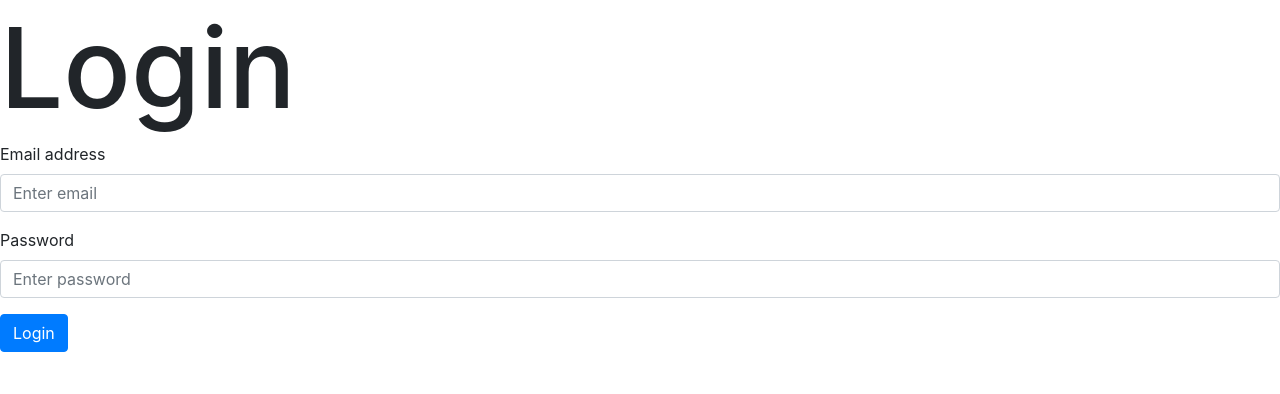
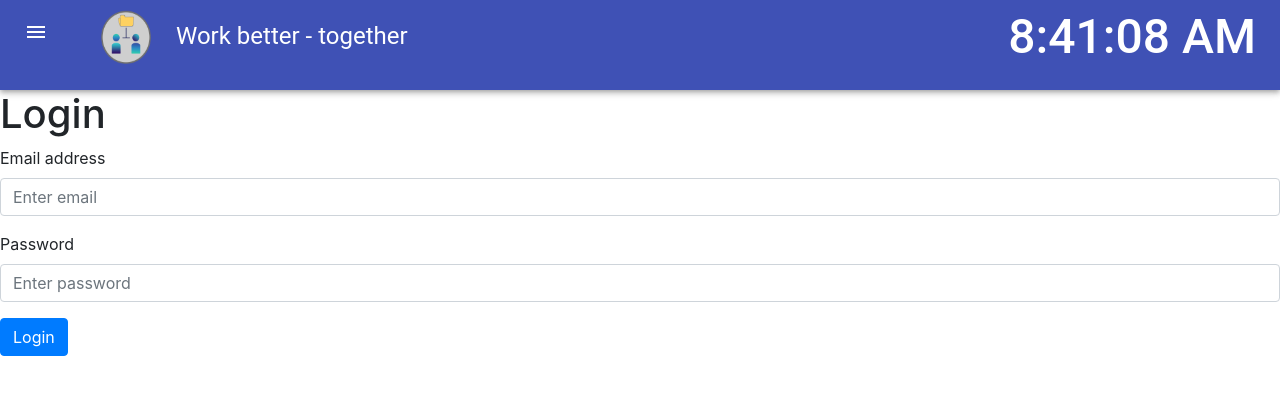
Before and after one commit to Decentralized-File-System/Final, a React (Create React App) app in the folder client/: page /login in a window 1280 px wide. Shown: the top 394 px of the page. Built offline with nearby package versions, Linux system fonts and the light colour scheme; no server answers.

Commit message:
basic header

```diff
--- a/client/package.json
+++ b/client/package.json
@@ -4,6 +4,7 @@
   "private": true,
   "dependencies": {
     "@material-ui/core": "^4.11.4",
+    "@material-ui/icons": "^4.11.2",
     "@testing-library/jest-dom": "^5.14.1",
     "@testing-library/react": "^11.2.7",
     "@testing-library/user-event": "^12.8.3",
@@ -47,5 +48,6 @@
       "last 1 firefox version",
       "last 1 safari version"
     ]
-  }
+  },
+  "devDependencies": {}
 }
--- a/client/src/App.css
+++ b/client/src/App.css
@@ -6,15 +6,14 @@ tr {
   width: fit-content;
 }
 #clock {
-  display: flex;
-  align-items: center;
-  justify-content: center;
+  float: right;
   color: #fff;
-  background-color: #111;
+  background-color: #3f51b5;
   transition: 0.5s;
 }
-h1 {
-  font-size: 7em;
+
+#clock-font{
+  font-size: 3rem;
   cursor: pointer;
   transition: 0.2s;
 }
--- a/client/src/App.tsx
+++ b/client/src/App.tsx
@@ -11,6 +11,7 @@ import { Main } from "./pages/Main";
 import { SignUp } from "./pages/SignUp";
 import { Login } from "./pages/Login";
 import { AuthProvider } from "./context/AuthContext";
+import Header from "./components/Header"
 import PrivateRoute from "./components/PrivateRoute";
 
 function App() {
@@ -18,6 +19,7 @@ function App() {
     <div className="App">
       <AuthProvider>
         <Router>
+          <Header />
           <Switch>
             <PrivateRoute exact path="/" component={Main} />
             <Route exact path="/login" component={Login} />
--- a/client/src/components/Clock.tsx
+++ b/client/src/components/Clock.tsx
@@ -7,7 +7,6 @@ interface isState {
   two: any;
   three: any;
   four: any;
-  background: any;
   class: any;
 }
 
@@ -20,11 +19,6 @@ export default class Clock extends React.Component<any, isState> {
       two: false,
       three: false,
       four: false,
-      background: {
-        backgroundColor: "#000000".replace(/0/g, function () {
-          return (~~(Math.random() * 16)).toString(16);
-        }),
-      },
       class: "",
     };
     this.clicked = this.clicked.bind(this);
@@ -43,13 +37,6 @@ export default class Clock extends React.Component<any, isState> {
     }, 1000);
   }
   clicked() {
-    this.setState({
-      background: {
-        backgroundColor: "#000000".replace(/0/g, function () {
-          return (~~(Math.random() * 16)).toString(16);
-        }),
-      },
-    });
     if (this.state.one == true) {
       this.setState({ class: "faded" });
       setTimeout(() => {
@@ -94,8 +81,8 @@ export default class Clock extends React.Component<any, isState> {
   }
   render() {
     return (
-      <div id="clock" style={this.state.background} onClick={this.clicked}>
-        <h1 className={this.state.class}>{this.state.time}</h1>
+      <div id="clock"  onClick={this.clicked}>
+        <h1 id="clock-font" className={this.state.class}>{this.state.time}</h1>
       </div>
     );
   }
--- /dev/null
+++ b/client/src/components/Header.tsx
@@ -0,0 +1,57 @@
+import AppBar from '@material-ui/core/AppBar';
+import Toolbar from '@material-ui/core/Toolbar';
+import IconButton from '@material-ui/core/IconButton';
+import Typography from '@material-ui/core/Typography';
+import { makeStyles } from '@material-ui/core/styles';
+import MenuIcon from '@material-ui/icons/Menu';
+import companyLogo from '../Images/TeamShareLogo.png'
+import Clock from './Clock'
+
+const useStyles = makeStyles((theme) => ({
+  root: {
+    flexGrow: 1,
+  },
+  menuButton: {
+    marginRight: theme.spacing(2),
+  },
+  toolbar: {
+    minHeight: 90,
+    alignItems: 'flex-start',
+    paddingTop: theme.spacing(1),
+    paddingBottom: theme.spacing(2),
+  },
+  title: {
+    flexGrow: 1,
+    alignSelf: 'flex-end',
+  },
+}));
+
+export default function Header() {
+  const classes = useStyles();
+
+  return (
+    <div className={classes.root}>
+      <AppBar position="static">
+        <Toolbar className={classes.toolbar}>
+          <IconButton
+            edge="start"
+            className={classes.menuButton}
+            color="inherit"
+            aria-label="open drawer"
+          >
+            <MenuIcon />
+          </IconButton>
+          <Typography className={classes.title} variant="h5" noWrap>
+            <div className="clock-header">
+              <Clock />
+            </div>
+              <div className="logo">
+                <img src={companyLogo} width="100" height="60" />
+                Work better - together
+              </div>
+          </Typography>
+        </Toolbar>
+      </AppBar>
+    </div>
+  );
+}
```
Also changed, not shown: 1 other file (tests, documents, lock files or other folders).
